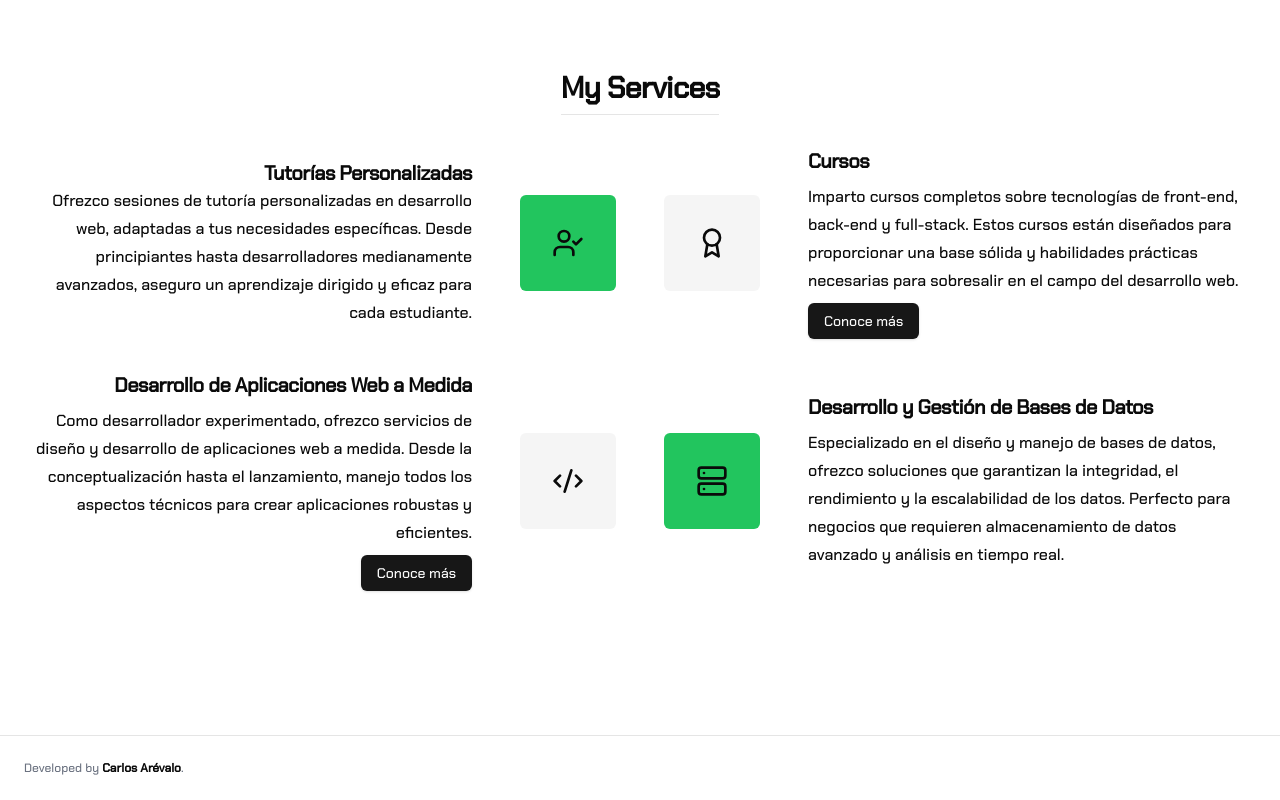
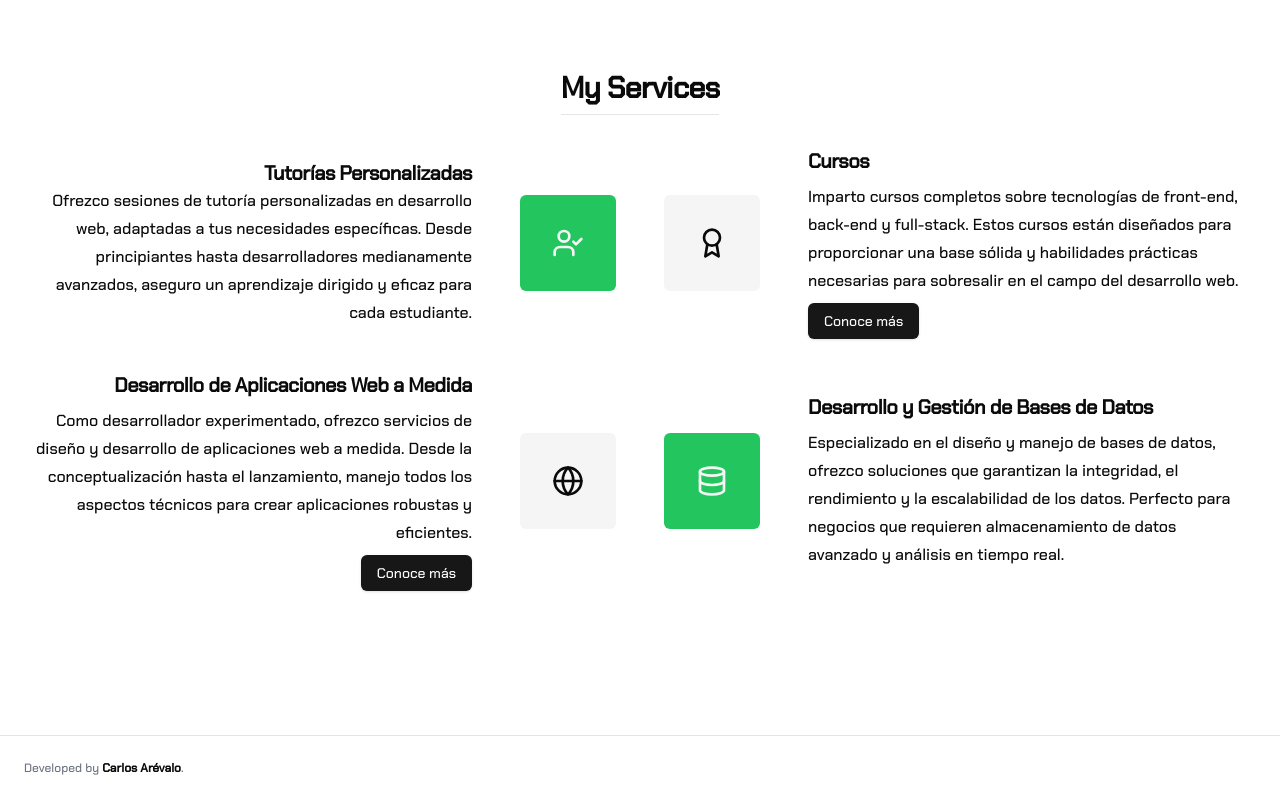
Before and after one commit to carlosandresat/personal-website, a Next.js app: page / in a window 1280 px wide. Shown: the part 2823-3623 px from the top of the page. Built offline with nearby package versions, Linux system fonts and the light colour scheme.

Commit message:
feat: update ServicesSection icons and invert colors for light mode

```diff
--- a/src/components/services-section.tsx
+++ b/src/components/services-section.tsx
@@ -1,4 +1,4 @@
-import { Award, Code2, Server, UserCheck } from "lucide-react";
+import { Award, Globe, Database, UserCheck } from "lucide-react";
 import { Button } from "@/components/ui/button";
 
 export default function ServicesSection() {
@@ -25,7 +25,7 @@ export default function ServicesSection() {
               </p>
             </div>
             <div className="flex-shrink-0 w-24 h-24 flex justify-center items-center bg-green-500 rounded-md">
-              <UserCheck className="w-8 h-8" />
+              <UserCheck className="w-8 h-8 invert dark:invert-0" />
             </div>
           </div>
           <div className="flex space-x-8 md:space-x-12 items-center w-full">
@@ -62,12 +62,12 @@ export default function ServicesSection() {
               <Button className="mt-2 w-fit self-end">Conoce más</Button>
             </div>
             <div className="flex-shrink-0 w-24 h-24 flex justify-center items-center bg-green-500 md:bg-secondary rounded-md">
-              <Code2 className="w-8 h-8" />
+              <Globe className="w-8 h-8" />
             </div>
           </div>
           <div className="flex space-x-8 md:space-x-12 items-center w-full">
             <div className="flex-shrink-0 w-24 h-24 flex justify-center items-center bg-secondary md:bg-green-500 rounded-md">
-              <Server className="w-8 h-8" />
+              <Database className="w-8 h-8 invert dark:invert-0" />
             </div>
 
             <div className="flex flex-col">
```
